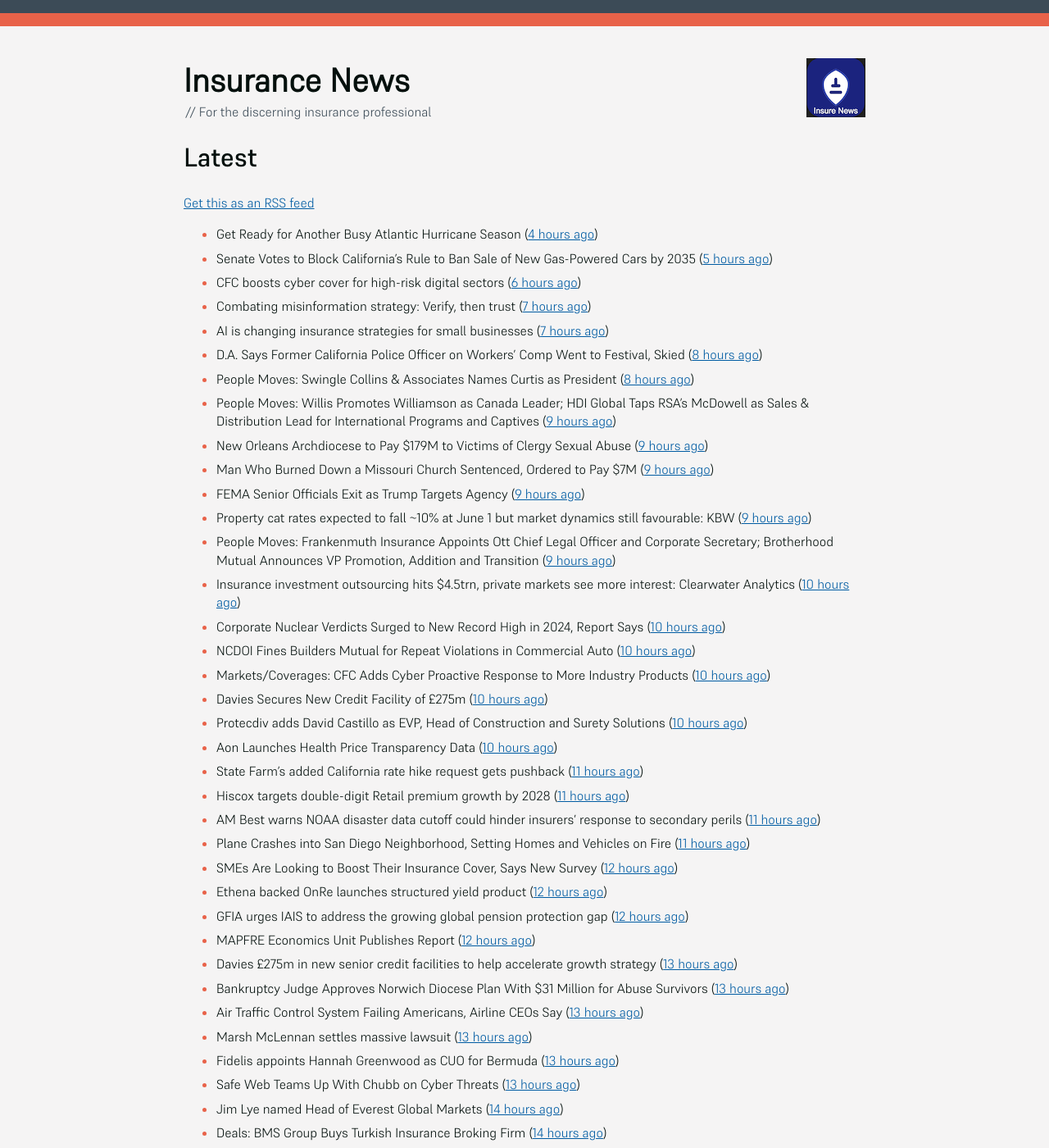
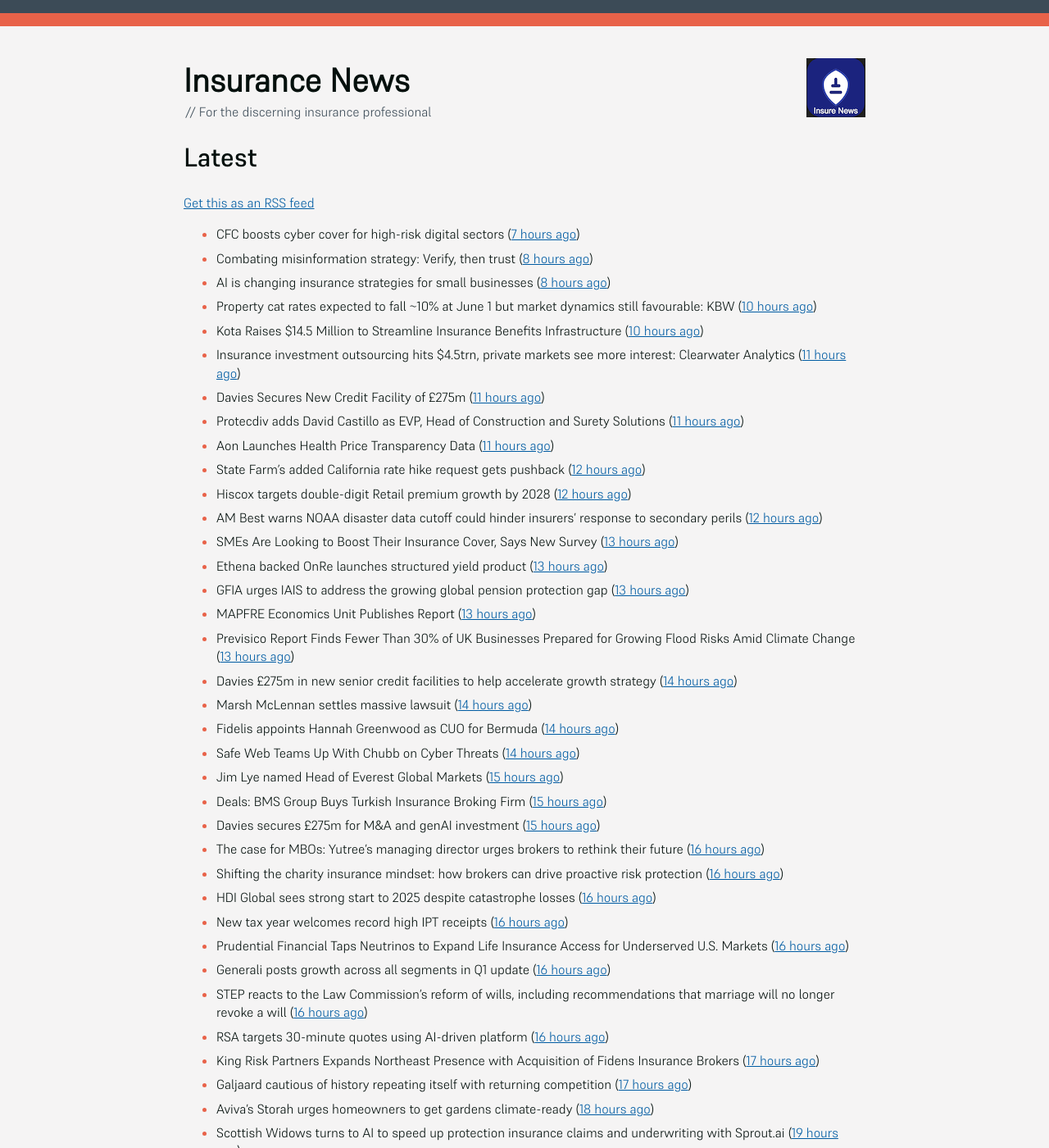
Before and after one commit to mat-0/feeds.thechels.uk, a Jekyll site: the page built from index.md, in a window 1280 px wide and 1400 px high. Shown: the whole window at 82% size. Built offline with Jekyll 4.4.1, drawn with Linux system fonts in a browser that asks for light colours; some of the changed text lies outside the part shown.

Commit message:
New Feed

```diff
--- a/index.md
+++ b/index.md
@@ -8,75 +8,56 @@ description: Latest Updates
 [Get this as an RSS feed](/feed.rss)
 
 <!-- news_marker starts -->
-- Get Ready for Another Busy Atlantic Hurricane Season ([4 hours ago](https://www.insurancejournal.com/news/national/2025/05/22/824899.htm))
-- Senate Votes to Block California’s Rule to Ban Sale of New Gas-Powered Cars by 2035 ([5 hours ago](https://www.insurancejournal.com/news/west/2025/05/22/824884.htm))
-- CFC boosts cyber cover for high-risk digital sectors ([6 hours ago](https://www.insurancebusinessmag.com/uk/news/breaking-news/cfc-boosts-cyber-cover-for-highrisk-digital-sectors-536652.aspx))
-- Combating misinformation strategy: Verify, then trust ([7 hours ago](https://www.dig-in.com/opinion/strategies-for-fighting-misinformation))
-- AI is changing insurance strategies for small businesses ([7 hours ago](https://www.dig-in.com/opinion/ai-is-changing-insurance-strategies-for-small-businesses))
-- D.A. Says Former California Police Officer on Workers’ Comp Went to Festival, Skied ([8 hours ago](https://www.insurancejournal.com/news/west/2025/05/22/824698.htm))
-- People Moves: Swingle Collins & Associates Names Curtis as President ([8 hours ago](https://www.insurancejournal.com/news/southcentral/2025/05/22/824852.htm))
-- People Moves: Willis Promotes Williamson as Canada Leader; HDI Global Taps RSA’s McDowell as Sales & Distribution Lead for International Programs and Captives ([9 hours ago](https://www.insurancejournal.com/news/international/2025/05/22/824842.htm))
-- New Orleans Archdiocese to Pay $179M to Victims of Clergy Sexual Abuse ([9 hours ago](https://www.insurancejournal.com/news/southcentral/2025/05/22/824844.htm))
-- Man Who Burned Down a Missouri Church Sentenced, Ordered to Pay $7M ([9 hours ago](https://www.insurancejournal.com/news/midwest/2025/05/22/824838.htm))
-- FEMA Senior Officials Exit as Trump Targets Agency ([9 hours ago](https://www.insurancejournal.com/news/national/2025/05/22/824833.htm))
-- Property cat rates expected to fall ~10% at June 1 but market dynamics still favourable: KBW ([9 hours ago](https://www.reinsurancene.ws/property-cat-rates-expected-to-fall-10-at-june-1-but-market-dynamics-still-favourable-kbw/))
-- People Moves: Frankenmuth Insurance Appoints Ott Chief Legal Officer and Corporate Secretary; Brotherhood Mutual Announces VP Promotion, Addition and Transition ([9 hours ago](https://www.insurancejournal.com/news/midwest/2025/05/22/824823.htm))
-- Insurance investment outsourcing hits $4.5trn, private markets see more interest: Clearwater Analytics ([10 hours ago](https://www.reinsurancene.ws/insurance-investment-outsourcing-hits-4-5trn-private-markets-see-more-interest-clearwater-analytics/))
-- Corporate Nuclear Verdicts Surged to New Record High in 2024, Report Says ([10 hours ago](https://www.insurancejournal.com/news/national/2025/05/22/824792.htm))
-- NCDOI Fines Builders Mutual for Repeat Violations in Commercial Auto ([10 hours ago](https://www.insurancejournal.com/news/southeast/2025/05/22/824808.htm))
-- Markets/Coverages: CFC Adds Cyber Proactive Response to More Industry Products ([10 hours ago](https://www.insurancejournal.com/news/national/2025/05/22/824804.htm))
-- Davies Secures New Credit Facility of £275m ([10 hours ago](https://insurance-edge.net/2025/05/22/davies-secures-new-credit-facility-of-275m/))
-- Protecdiv adds David Castillo as EVP, Head of Construction and Surety Solutions ([10 hours ago](https://www.reinsurancene.ws/protecdiv-adds-david-castillo-as-evp-head-of-construction-and-surety-solutions/))
-- Aon Launches Health Price Transparency Data ([10 hours ago](https://insurance-edge.net/2025/05/22/aon-launches-health-price-transparency-data/))
-- State Farm's added California rate hike request gets pushback ([11 hours ago](https://www.dig-in.com/news/state-farms-added-california-rate-hike-gets-pushback))
-- Hiscox targets double-digit Retail premium growth by 2028 ([11 hours ago](https://www.reinsurancene.ws/hiscox-targets-double-digit-retail-premium-growth-by-2028/))
-- AM Best warns NOAA disaster data cutoff could hinder insurers’ response to secondary perils ([11 hours ago](https://www.reinsurancene.ws/am-best-warns-noaa-disaster-data-cutoff-could-hinder-insurers-response-to-secondary-perils/))
-- Plane Crashes into San Diego Neighborhood, Setting Homes and Vehicles on Fire ([11 hours ago](https://www.insurancejournal.com/news/west/2025/05/22/824787.htm))
-- SMEs Are Looking to Boost Their Insurance Cover, Says New Survey ([12 hours ago](https://insurance-edge.net/2025/05/22/smes-are-looking-to-boost-their-insurance-cover-says-new-survey/))
-- Ethena backed OnRe launches structured yield product ([12 hours ago](https://www.reinsurancene.ws/ethena-backed-onre-launches-structured-yield-product/))
-- GFIA urges IAIS to address the growing global pension protection gap ([12 hours ago](https://www.reinsurancene.ws/gfia-urges-iais-to-address-the-growing-global-pension-protection-gap/))
-- MAPFRE Economics Unit Publishes Report ([12 hours ago](https://insurance-edge.net/2025/05/22/mapfre-economics-unit-publishes-report/))
-- Davies £275m in new senior credit facilities to help accelerate growth strategy ([13 hours ago](https://www.reinsurancene.ws/davies-275m-in-new-senior-credit-facilities-to-help-accelerate-growth-strategy/))
-- Bankruptcy Judge Approves Norwich Diocese Plan With $31 Million for Abuse Survivors ([13 hours ago](https://www.insurancejournal.com/news/east/2025/05/22/824771.htm))
-- Air Traffic Control System Failing Americans, Airline CEOs Say ([13 hours ago](https://www.insurancejournal.com/news/national/2025/05/22/824772.htm))
-- Marsh McLennan settles massive lawsuit ([13 hours ago](https://www.insurancebusinessmag.com/uk/news/legal-insights/marsh-mclennan-settles-massive-lawsuit-536579.aspx))
-- Fidelis appoints Hannah Greenwood as CUO for Bermuda ([13 hours ago](https://www.reinsurancene.ws/fidelis-appoints-hannah-greenwood-as-cuo-for-bermuda/))
-- Safe Web Teams Up With Chubb on Cyber Threats ([13 hours ago](https://insurance-edge.net/2025/05/22/safe-web-teams-up-with-chubb-on-cyber-threats/))
-- Jim Lye named Head of Everest Global Markets ([14 hours ago](https://www.reinsurancene.ws/jim-lye-named-head-of-everest-global-markets/))
-- Deals: BMS Group Buys Turkish Insurance Broking Firm ([14 hours ago](https://insurance-edge.net/2025/05/22/deals-bms-group-buys-turkish-insurance-broking-firm/))
-- Davies secures £275m for M&A and genAI investment ([14 hours ago](https://www.postonline.co.uk/claims/7957808/davies-secures-%C2%A3275m-for-ma-and-genai-investment))
-- The case for MBOs: Yutree's managing director urges brokers to rethink their future ([15 hours ago](https://www.insurancebusinessmag.com/uk/news/business-resilience/the-case-for-mbos-yutrees-managing-director-urges-brokers-to-rethink-their-future-536561.aspx))
-- Shifting the charity insurance mindset: how brokers can drive proactive risk protection ([15 hours ago](https://www.insurancebusinessmag.com/uk/news/non-profits/shifting-the-charity-insurance-mindset-how-brokers-can-drive-proactive-risk-protection-536560.aspx))
-- HDI Global sees strong start to 2025 despite catastrophe losses ([15 hours ago](https://www.insurancebusinessmag.com/uk/news/breaking-news/hdi-global-sees-strong-start-to-2025-despite-catastrophe-losses-536559.aspx))
-- New tax year welcomes record high IPT receipts ([15 hours ago](https://www.insurancebusinessmag.com/uk/news/breaking-news/new-tax-year-welcomes-record-high-ipt-receipts-536558.aspx))
-- Generali posts growth across all segments in Q1 update ([15 hours ago](https://www.insurancebusinessmag.com/uk/news/breaking-news/generali-posts-growth-across-all-segments-in-q1-update-536552.aspx))
-- STEP reacts to the Law Commission’s reform of wills, including recommendations that marriage will no longer revoke a will ([15 hours ago](https://ifamagazine.com/step-reacts-to-the-law-commissions-reform-of-wills-including-recommendations-that-marriage-will-no-longer-revoke-a-will/))
-- RSA targets 30-minute quotes using AI-driven platform ([15 hours ago](https://www.postonline.co.uk/commercial/7957756/rsa-targets-30-minute-quotes-using-ai-driven-platform))
-- Galjaard cautious of history repeating itself with returning competition ([16 hours ago](https://www.postonline.co.uk/news/7957781/galjaard-cautious-of-history-repeating-itself-with-returning-competition))
-- Thames Water Tops List of Firms Facing Criminal Probes Over Pollution ([17 hours ago](https://www.insurancejournal.com/news/international/2025/05/22/824751.htm))
-- Climeworks Is Cutting 22% of Staff as US Climate Backlash Hits Carbon Removal ([17 hours ago](https://www.insurancejournal.com/news/international/2025/05/22/824741.htm))
-- Aviva’s Storah urges homeowners to get gardens climate-ready ([17 hours ago](https://www.postonline.co.uk/personal/7957795/aviva%E2%80%99s-storah-urges-homeowners-to-get-gardens-climate-ready))
-- Scottish Widows turns to AI to speed up protection insurance claims and underwriting with Sprout.ai ([18 hours ago](https://ifamagazine.com/scottish-widows-turns-to-ai-to-speed-up-protection-insurance-claims-and-underwriting-with-sprout-ai/))
-- UK flash flood warning as risk gap exposed ([19 hours ago](https://www.insurancebusinessmag.com/uk/news/catastrophe/uk-flash-flood-warning-as-risk-gap-exposed-536538.aspx))
-- Aircraft Lessor SMBC’s Proceeds From Russian Jet Insurance Settlements Hit $1.4B ([19 hours ago](https://www.insurancejournal.com/news/international/2025/05/22/824738.htm))
-- Geo Underwriting partners up to boost agricultural clients ([19 hours ago](https://www.insurancebusinessmag.com/uk/news/property-insurance/geo-underwriting-partners-up-to-boost-agricultural-clients-536537.aspx))
-- Viewpoint: Loss Control Services Are Underused Tools to Reduce Identity Security Risk ([19 hours ago](https://www.insurancejournal.com/news/national/2025/05/22/824706.htm))
-- Insurance moves: Aspen, Send and AXA XL ([19 hours ago](https://www.insurancebusinessmag.com/uk/news/breaking-news/insurance-moves-aspen-send-and-axa-xl-536536.aspx))
-- Stubben Edge Group acquires Jaywing UK ([19 hours ago](https://www.insurancebusinessmag.com/uk/news/breaking-news/stubben-edge-group-acquires-jaywing-uk-536535.aspx))
-- Kremlin Vows to Defend Its Ships in the Baltic by All Legal Ways ([19 hours ago](https://www.insurancejournal.com/news/international/2025/05/22/824733.htm))
-- AI Regulation Ban Meets Opposition From State Attorneys General ([20 hours ago](https://www.insurancejournal.com/news/national/2025/05/22/824714.htm))
-- While FEMA Faces Overhaul, Mississippi Tornado Survivors Wait for Assistance ([20 hours ago](https://www.insurancejournal.com/news/southeast/2025/05/22/824629.htm))
-- Lawsuit Says Florida Aviation Firm Didn’t Verify Inspections of Troubled Learjet ([20 hours ago](https://www.insurancejournal.com/news/southeast/2025/05/22/824688.htm))
-- California Security Company Owner Sentenced in $3.4M Workers’ Comp Fraud Case ([20 hours ago](https://www.insurancejournal.com/news/west/2025/05/22/824503.htm))
-- Fire Damages Popular ‘Pond-to-Table’ Rhode Island Restaurant ([20 hours ago](https://www.insurancejournal.com/news/east/2025/05/22/824729.htm))
-- Q&A: Julian Tomlinson, Alps ([20 hours ago](https://www.postonline.co.uk/broker/7957208/qa-julian-tomlinson-alps))
-- Time to peel back credit hire assumptions ([20 hours ago](https://www.postonline.co.uk/personal/7957762/time-to-peel-back-credit-hire-assumptions))
-- Throwback Thursday: Oil slick unpicked; BSE liability ([20 hours ago](https://www.postonline.co.uk/commercial/7956605/throwback-thursday-oil-slick-unpicked-bse-liability))
+- CFC boosts cyber cover for high-risk digital sectors ([7 hours ago](https://www.insurancebusinessmag.com/uk/news/breaking-news/cfc-boosts-cyber-cover-for-highrisk-digital-sectors-536652.aspx))
+- Combating misinformation strategy: Verify, then trust ([8 hours ago](https://www.dig-in.com/opinion/strategies-for-fighting-misinformation))
+- AI is changing insurance strategies for small businesses ([8 hours ago](https://www.dig-in.com/opinion/ai-is-changing-insurance-strategies-for-small-businesses))
+- Property cat rates expected to fall ~10% at June 1 but market dynamics still favourable: KBW ([10 hours ago](https://www.reinsurancene.ws/property-cat-rates-expected-to-fall-10-at-june-1-but-market-dynamics-still-favourable-kbw/))
+- Kota Raises $14.5 Million to Streamline Insurance Benefits Infrastructure ([10 hours ago](https://www.insurtechinsights.com/kota-raises-14-5-million-to-streamline-insurance-benefits-infrastructure/))
+- Insurance investment outsourcing hits $4.5trn, private markets see more interest: Clearwater Analytics ([11 hours ago](https://www.reinsurancene.ws/insurance-investment-outsourcing-hits-4-5trn-private-markets-see-more-interest-clearwater-analytics/))
+- Davies Secures New Credit Facility of £275m ([11 hours ago](https://insurance-edge.net/2025/05/22/davies-secures-new-credit-facility-of-275m/))
+- Protecdiv adds David Castillo as EVP, Head of Construction and Surety Solutions ([11 hours ago](https://www.reinsurancene.ws/protecdiv-adds-david-castillo-as-evp-head-of-construction-and-surety-solutions/))
+- Aon Launches Health Price Transparency Data ([11 hours ago](https://insurance-edge.net/2025/05/22/aon-launches-health-price-transparency-data/))
+- State Farm's added California rate hike request gets pushback ([12 hours ago](https://www.dig-in.com/news/state-farms-added-california-rate-hike-gets-pushback))
+- Hiscox targets double-digit Retail premium growth by 2028 ([12 hours ago](https://www.reinsurancene.ws/hiscox-targets-double-digit-retail-premium-growth-by-2028/))
+- AM Best warns NOAA disaster data cutoff could hinder insurers’ response to secondary perils ([12 hours ago](https://www.reinsurancene.ws/am-best-warns-noaa-disaster-data-cutoff-could-hinder-insurers-response-to-secondary-perils/))
+- SMEs Are Looking to Boost Their Insurance Cover, Says New Survey ([13 hours ago](https://insurance-edge.net/2025/05/22/smes-are-looking-to-boost-their-insurance-cover-says-new-survey/))
+- Ethena backed OnRe launches structured yield product ([13 hours ago](https://www.reinsurancene.ws/ethena-backed-onre-launches-structured-yield-product/))
+- GFIA urges IAIS to address the growing global pension protection gap ([13 hours ago](https://www.reinsurancene.ws/gfia-urges-iais-to-address-the-growing-global-pension-protection-gap/))
+- MAPFRE Economics Unit Publishes Report ([13 hours ago](https://insurance-edge.net/2025/05/22/mapfre-economics-unit-publishes-report/))
+- Previsico Report Finds Fewer Than 30% of UK Businesses Prepared for Growing Flood Risks Amid Climate Change ([13 hours ago](https://www.insurtechinsights.com/previsico-report-finds-fewer-than-30-of-uk-businesses-prepared-for-growing-flood-risks-amid-climate-change/))
+- Davies £275m in new senior credit facilities to help accelerate growth strategy ([14 hours ago](https://www.reinsurancene.ws/davies-275m-in-new-senior-credit-facilities-to-help-accelerate-growth-strategy/))
+- Marsh McLennan settles massive lawsuit ([14 hours ago](https://www.insurancebusinessmag.com/uk/news/legal-insights/marsh-mclennan-settles-massive-lawsuit-536579.aspx))
+- Fidelis appoints Hannah Greenwood as CUO for Bermuda ([14 hours ago](https://www.reinsurancene.ws/fidelis-appoints-hannah-greenwood-as-cuo-for-bermuda/))
+- Safe Web Teams Up With Chubb on Cyber Threats ([14 hours ago](https://insurance-edge.net/2025/05/22/safe-web-teams-up-with-chubb-on-cyber-threats/))
+- Jim Lye named Head of Everest Global Markets ([15 hours ago](https://www.reinsurancene.ws/jim-lye-named-head-of-everest-global-markets/))
+- Deals: BMS Group Buys Turkish Insurance Broking Firm ([15 hours ago](https://insurance-edge.net/2025/05/22/deals-bms-group-buys-turkish-insurance-broking-firm/))
+- Davies secures £275m for M&A and genAI investment ([15 hours ago](https://www.postonline.co.uk/claims/7957808/davies-secures-%C2%A3275m-for-ma-and-genai-investment))
+- The case for MBOs: Yutree's managing director urges brokers to rethink their future ([16 hours ago](https://www.insurancebusinessmag.com/uk/news/business-resilience/the-case-for-mbos-yutrees-managing-director-urges-brokers-to-rethink-their-future-536561.aspx))
+- Shifting the charity insurance mindset: how brokers can drive proactive risk protection ([16 hours ago](https://www.insurancebusinessmag.com/uk/news/non-profits/shifting-the-charity-insurance-mindset-how-brokers-can-drive-proactive-risk-protection-536560.aspx))
+- HDI Global sees strong start to 2025 despite catastrophe losses ([16 hours ago](https://www.insurancebusinessmag.com/uk/news/breaking-news/hdi-global-sees-strong-start-to-2025-despite-catastrophe-losses-536559.aspx))
+- New tax year welcomes record high IPT receipts ([16 hours ago](https://www.insurancebusinessmag.com/uk/news/breaking-news/new-tax-year-welcomes-record-high-ipt-receipts-536558.aspx))
+- Prudential Financial Taps Neutrinos to Expand Life Insurance Access for Underserved U.S. Markets ([16 hours ago](https://www.insurtechinsights.com/prudential-financial-taps-neutrinos-to-expand-life-insurance-access-for-underserved-u-s-markets/))
+- Generali posts growth across all segments in Q1 update ([16 hours ago](https://www.insurancebusinessmag.com/uk/news/breaking-news/generali-posts-growth-across-all-segments-in-q1-update-536552.aspx))
+- STEP reacts to the Law Commission’s reform of wills, including recommendations that marriage will no longer revoke a will ([16 hours ago](https://ifamagazine.com/step-reacts-to-the-law-commissions-reform-of-wills-including-recommendations-that-marriage-will-no-longer-revoke-a-will/))
+- RSA targets 30-minute quotes using AI-driven platform ([16 hours ago](https://www.postonline.co.uk/commercial/7957756/rsa-targets-30-minute-quotes-using-ai-driven-platform))
+- King Risk Partners Expands Northeast Presence with Acquisition of Fidens Insurance Brokers ([17 hours ago](https://www.insurtechinsights.com/king-risk-partners-expands-northeast-presence-with-acquisition-of-fidens-insurance-brokers/))
+- Galjaard cautious of history repeating itself with returning competition ([17 hours ago](https://www.postonline.co.uk/news/7957781/galjaard-cautious-of-history-repeating-itself-with-returning-competition))
+- Aviva’s Storah urges homeowners to get gardens climate-ready ([18 hours ago](https://www.postonline.co.uk/personal/7957795/aviva%E2%80%99s-storah-urges-homeowners-to-get-gardens-climate-ready))
+- Scottish Widows turns to AI to speed up protection insurance claims and underwriting with Sprout.ai ([19 hours ago](https://ifamagazine.com/scottish-widows-turns-to-ai-to-speed-up-protection-insurance-claims-and-underwriting-with-sprout-ai/))
+- UK flash flood warning as risk gap exposed ([20 hours ago](https://www.insurancebusinessmag.com/uk/news/catastrophe/uk-flash-flood-warning-as-risk-gap-exposed-536538.aspx))
+- Geo Underwriting partners up to boost agricultural clients ([20 hours ago](https://www.insurancebusinessmag.com/uk/news/property-insurance/geo-underwriting-partners-up-to-boost-agricultural-clients-536537.aspx))
+- Insurance moves: Aspen, Send and AXA XL ([20 hours ago](https://www.insurancebusinessmag.com/uk/news/breaking-news/insurance-moves-aspen-send-and-axa-xl-536536.aspx))
+- Stubben Edge Group acquires Jaywing UK ([20 hours ago](https://www.insurancebusinessmag.com/uk/news/breaking-news/stubben-edge-group-acquires-jaywing-uk-536535.aspx))
+- Q&A: Julian Tomlinson, Alps ([21 hours ago](https://www.postonline.co.uk/broker/7957208/qa-julian-tomlinson-alps))
+- Time to peel back credit hire assumptions ([21 hours ago](https://www.postonline.co.uk/personal/7957762/time-to-peel-back-credit-hire-assumptions))
+- Throwback Thursday: Oil slick unpicked; BSE liability ([21 hours ago](https://www.postonline.co.uk/commercial/7956605/throwback-thursday-oil-slick-unpicked-bse-liability))
 - Why AI is no longer optional in non-standard auto insurance ([1 days ago](https://www.dig-in.com/opinion/ais-role-in-non-standard-auto-insurance))
 - Geospatial data uncovers lower wildfire-risk properties in California, Triple-I ([1 days ago](https://www.dig-in.com/news/geospatial-data-wildfire-prone-california-properties))
 - Customer strategy: Clearing up flood insurance coverage confusion ([1 days ago](https://www.dig-in.com/opinion/clearing-up-flood-insurance-coverage-confusion))
 - Europe's farm sector loses $31.5B a year from climate risks ([1 days ago](https://www.dig-in.com/articles/europes-farm-sector-loses-31-5b-a-year-from-climate-risks))
 - Verizon-Frontier deal gets green light after ending DEI commitments ([1 days ago](https://www.insurancebusinessmag.com/uk/business-strategy/verizonfrontier-deal-gets-green-light-after-ending-dei-commitments-536482.aspx))
+- Quandri Appoints Patrick Mulroy as Head of Strategy and Partnerships to Spearhead North American Expansion ([1 days ago](https://www.insurtechinsights.com/quandri-appoints-patrick-mulroy-as-head-of-strategy-and-partnerships-to-spearhead-north-american-expansion/))
+- Parametrix Launches Embedded Insurance Coverage for Endpoint Failures via Leading EDR Providers ([1 days ago](https://www.insurtechinsights.com/parametrix-launches-embedded-insurance-coverage-for-endpoint-failures-via-leading-edr-providers/))
 - MGAA looking at increasing Lloyd’s syndicate membership ([1 days ago](https://www.postonline.co.uk/news/7957794/mgaa-looking-at-increasing-lloyd%E2%80%99s-syndicate-membership))
 - Insurers must stay ‘live’ to broker tech capability ([1 days ago](https://www.postonline.co.uk/broker/7957792/insurers-must-stay-%E2%80%98live%E2%80%99-to-broker-tech-capability))
 - Only 1 in 100 insurers say Claims-Finance Collaboration is “highly effective” ([1 days ago](https://ifamagazine.com/only-1-in-100-insurers-say-claims-finance-collaboration-is-highly-effective/))
@@ -85,6 +66,8 @@ description: Latest Updates
 - Biba attendee seeks justice after payment fraud ([1 days ago](https://www.postonline.co.uk/news/7957800/biba-attendee-seeks-justice-after-payment-fraud))
 - 7.6 million adults take out private medical insurance as health crisis drives rapid growth in protection products ([1 days ago](https://ifamagazine.com/7-6-million-adults-take-out-private-medical-insurance-as-health-crisis-drives-rapid-growth-in-protection-products/))
 - Acrisure valued at $32bn following Bain Capital-led funding round ([1 days ago](https://www.postonline.co.uk/broker/7957799/acrisure-valued-at-32bn-following-bain-capital-led-funding-round))
+- Conifer and Skyward Specialty Launch Cannabis Select Insurance Program for Large-Scale Operators ([1 days ago](https://www.insurtechinsights.com/conifer-and-skyward-specialty-launch-cannabis-select-insurance-program-for-large-scale-operators/))
+- Acrisure Secures $2.1 Billion Funding Led by Bain Capital, Boosts Valuation to $32 Billion ([1 days ago](https://www.insurtechinsights.com/acrisure-secures-2-1-billion-funding-led-by-bain-capital-boosts-valuation-to-32-billion/))
 - L&G upgrades Group Critical Illness Cover ([1 days ago](https://ifamagazine.com/lg-upgrades-group-critical-illness-cover/))
 - Cutting through the complexity of protection products ([1 days ago](https://ifamagazine.com/cutting-through-the-complexity-of-protection-products/))
 - Recent power cuts highlight coverage disparities ([1 days ago](https://www.postonline.co.uk/commercial/7957791/recent-power-cuts-highlight-coverage-disparities))
@@ -105,6 +88,8 @@ description: Latest Updates
 - Insurers must manage governance and bias to comply with AI regulation, experts say ([2 days ago](https://www.dig-in.com/news/ai-governance-and-bias-become-compliance-issues-for-insurers))
 - Exporters rethink routes after tariff shock – Allianz Trade ([2 days ago](https://www.insurancebusinessmag.com/uk/news/sme/exporters-rethink-routes-after-tariff-shock--allianz-trade-536347.aspx))
 - Marsh secures navy insurance role ([2 days ago](https://www.insurancebusinessmag.com/uk/news/marine/marsh-secures-navy-insurance-role-536336.aspx))
+- Cytora and Aisix Solutions Partner to Bolster Insurers’ Wildfire Risk Management ([2 days ago](https://www.insurtechinsights.com/cytora-and-aisix-solutions-partner-to-bolster-insurers-wildfire-risk-management/))
+- Nearmap to Acquire Itel in $1.3 Billion Deal, Creating $8 Billion Property Intelligence Powerhouse ([2 days ago](https://www.insurtechinsights.com/nearmap-to-acquire-itel-in-1-3-billion-deal-creating-8-billion-property-intelligence-powerhouse/))
 - Demand for support for Parkinsons and other long-term conditions is up 30%, finds RedArc ([2 days ago](https://ifamagazine.com/demand-for-support-for-parkinsons-and-other-long-term-conditions-is-up-30-finds-redarc/))
 - Ageas to keep Esure and Saga brands ([2 days ago](https://www.postonline.co.uk/news/7957788/ageas-to-keep-esure-and-saga-brands))
 - Brokers, be ready: How vehicle tech is reshaping motor risk ([2 days ago](https://www.insurancebusinessmag.com/uk/news/auto-motor/brokers-be-ready-how-vehicle-tech-is-reshaping-motor-risk-536269.aspx))
```
